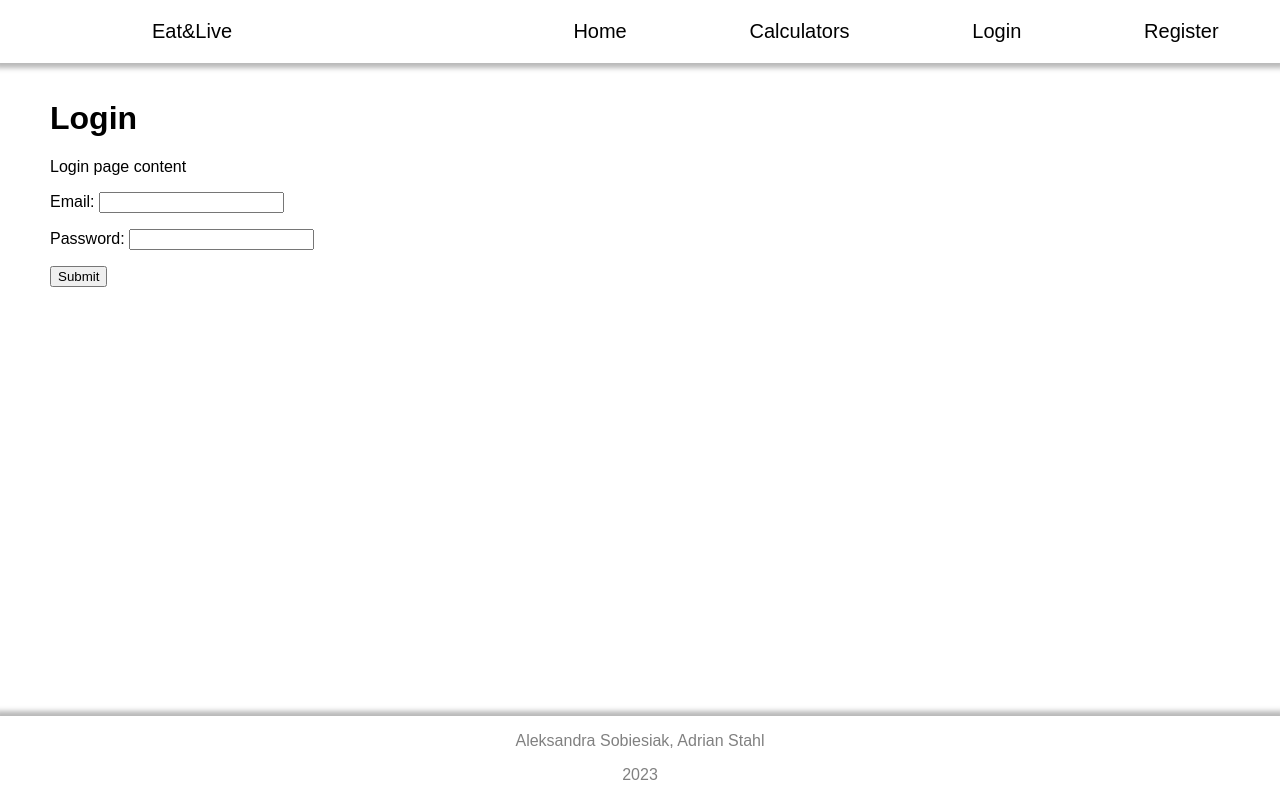
After one commit to adrians127/eat_live_django, a Django app: page /login/ in a window 1280 px wide. The commit adds this page. Run offline with Django 4.2, Linux system fonts and the light colour scheme.

Commit message:
create login and register templates - front

```diff
--- a/eat_live/urls.py
+++ b/eat_live/urls.py
@@ -15,9 +15,11 @@ Including another URLconf
 """
 from django.contrib import admin
 from django.urls import path
-from frontend.views import home, calculators
+from frontend.views import home, calculators, login, register
 urlpatterns = [
     path('admin/', admin.site.urls),
     path('', home),
-    path('calculators/', calculators)
+    path('calculators/', calculators),
+    path('login/', login),
+    path('register/', register)
 ]
--- a/frontend/forms.py
+++ b/frontend/forms.py
@@ -2,6 +2,20 @@ from django import forms
 
 class CreateCalculationForm(forms.Form):
     age = forms.IntegerField(label="Age", max_value=130, min_value=15)
-    weight = forms.IntegerField(label="Weight", max_value=500, min_value=20)
-    height = forms.IntegerField(label="Height", max_value=300, min_value=100)
-    gender = forms.CharField(label="Gender", max_length=20)
+    weight = forms.IntegerField(label="Weight", max_value=200, min_value=30)
+    height = forms.IntegerField(label="Height", max_value=250, min_value=100)
+    GENDER_CHOICES = [
+        ('man', 'Male'),
+        ('woman', 'Female'),
+        ('other', 'Other')
+    ]
+    gender = forms.ChoiceField(label="Gender", widget=forms.RadioSelect, choices=GENDER_CHOICES)
+
+class CreateLoginForm(forms.Form):
+    email = forms.EmailField(label="Email")
+    password = forms.CharField(label="Password", max_length=40, widget=forms.PasswordInput())
+
+class CreateRegisterForm(forms.Form):
+    email = forms.EmailField(label="Email")
+    password = forms.CharField(label="Password", max_length=40, widget=forms.PasswordInput())
+    repeatPassword = forms.CharField(label="Repeat password", max_length=40, widget=forms.PasswordInput())
--- a/frontend/templates/base.html
+++ b/frontend/templates/base.html
@@ -18,6 +18,8 @@
         <ul id="header-list">
             <li><a href="/">Home</a></li>
             <li><a href="/calculators/">Calculators</a></li>
+            <li><a href="/login/">Login</a></li>
+            <li><a href="/register/">Register</a></li>
         </ul>
     </header>
 
--- /dev/null
+++ b/frontend/templates/login.html
@@ -0,0 +1,23 @@
+{% extends 'base.html' %}
+
+{% block header %}
+<h1>Login</h1>
+{% endblock header %}
+
+{% block content %}
+<div>
+    <p>Login page content</p>
+
+    <form action="/login/" method='post'>
+        {% csrf_token %}
+        {{ form.as_p }}
+        <button type="submit" name="submit">Submit</button>
+    </form>
+
+    {% if info %}
+    <p>{{info}}</p>
+    {% endif %}
+
+</div>
+
+{% endblock content %}
--- a/frontend/urls.py
+++ b/frontend/urls.py
@@ -3,5 +3,7 @@ from . import views
 
 urlpatterns = [
     path(views.home),
-    path(views.calculators)
+    path(views.calculators),
+    path(views.login),
+    path(views.register)
 ]
--- a/frontend/views.py
+++ b/frontend/views.py
@@ -1,7 +1,7 @@
 from django.shortcuts import render
 from django.http import HttpResponse, HttpResponseRedirect
-from .forms import CreateCalculationForm
-from .models import CalculationForm
+from .forms import CreateCalculationForm, CreateLoginForm, CreateRegisterForm
+from .models import CalculationForm, LoginForm
 from calculators.bmi_calculator import calculate_bmi
 from calculators.water_calculator import water_calculate
 from calculators.calories_calculator import calculate_nutritions
@@ -31,3 +31,46 @@ def calculators(response):
     else:
         form = CreateCalculationForm()
     return render(response, 'calculators.html', {"form": form})
+
+def login(response):
+    if response.method == "POST":
+        form = CreateLoginForm(response.POST)
+        if form.is_valid():
+            email = form.cleaned_data["email"]
+            password = form.cleaned_data["password"]
+
+            #obsługa logowania
+            # ...
+
+            #udało się
+            info = "You successfully logged in!"
+
+
+            #nie udało się
+            # info = "Incorrect email or password. Try again"
+            return render(response, 'login.html', {"form": form, "info":info})
+    else:
+        form = CreateLoginForm()
+    return render(response, 'login.html', {"form": form})
+
+def register(response):
+    if response.method == "POST":
+        form = CreateRegisterForm(response.POST)
+        if form.is_valid():
+            email = form.cleaned_data["email"]
+            password = form.cleaned_data["password"]
+            repeatPassword = form.cleaned_data["repeatPassword"]
+
+            #obsługa rejestracji
+            # ...
+
+            #udało się
+            info = "You successfully registered!"
+
+
+            #nie udało się
+            # info = "The registration was unsuccessful"
+            return render(response, 'register.html', {"form": form, "info":info})
+    else:
+        form = CreateRegisterForm()
+    return render(response, 'register.html', {"form": form})
```
Also changed, not shown: frontend/models.py (+9 -0 lines), frontend/templates/register.html (added, +23 -0 lines).
